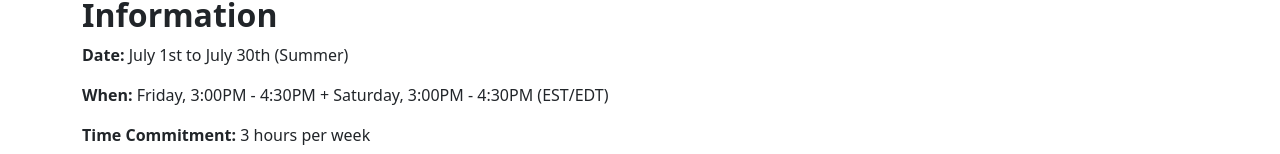
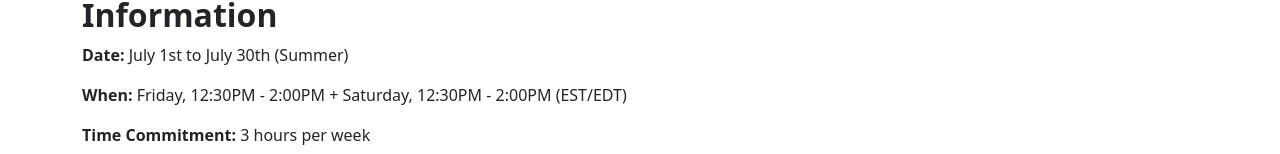
Before and after one commit to Neuracode/website, a Next.js app: page /courses/intro-to-programming/block-coding-with-scratch in a window 1280 px wide. Shown: the part 646-800 px from the top of the page. Built offline with nearby package versions, Linux system fonts and the light colour scheme.

Commit message:
Update scratch times

```diff
--- a/pages/courses/intro-to-programming/block-coding-with-scratch.tsx
+++ b/pages/courses/intro-to-programming/block-coding-with-scratch.tsx
@@ -23,7 +23,7 @@ const BlockCodingWithScratch: React.FC = () => {
                 about='This course was created for students who are looking for an introduction to coding and its fundamental concepts. By using Scratch for block coding students will explore fundamental computer science concepts such as conditionals, reusable functions, loops, and more! With knowledge of these concepts, students will be able to create a multitude of games, which involve stories, animations, music, and more.'
                 startDate='July 1st'
                 endDate='July 30th'
-                dayAndTime='Friday, 3:00PM - 4:30PM + Saturday, 3:00PM - 4:30PM'
+                dayAndTime='Friday, 12:30PM - 2:00PM + Saturday, 12:30PM - 2:00PM'
                 timeCommitment={3}
                 recommendedGrades='2-6'
                 prerequisites={[]}
```
